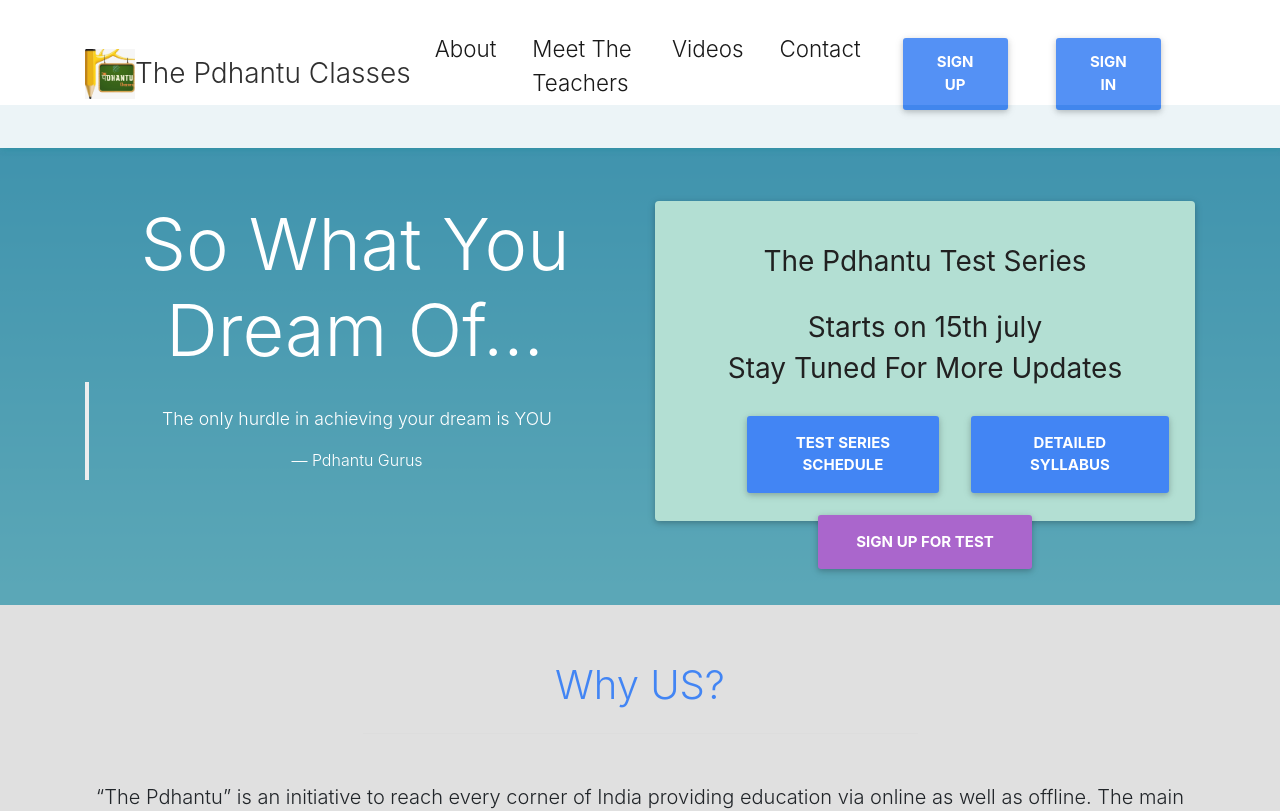
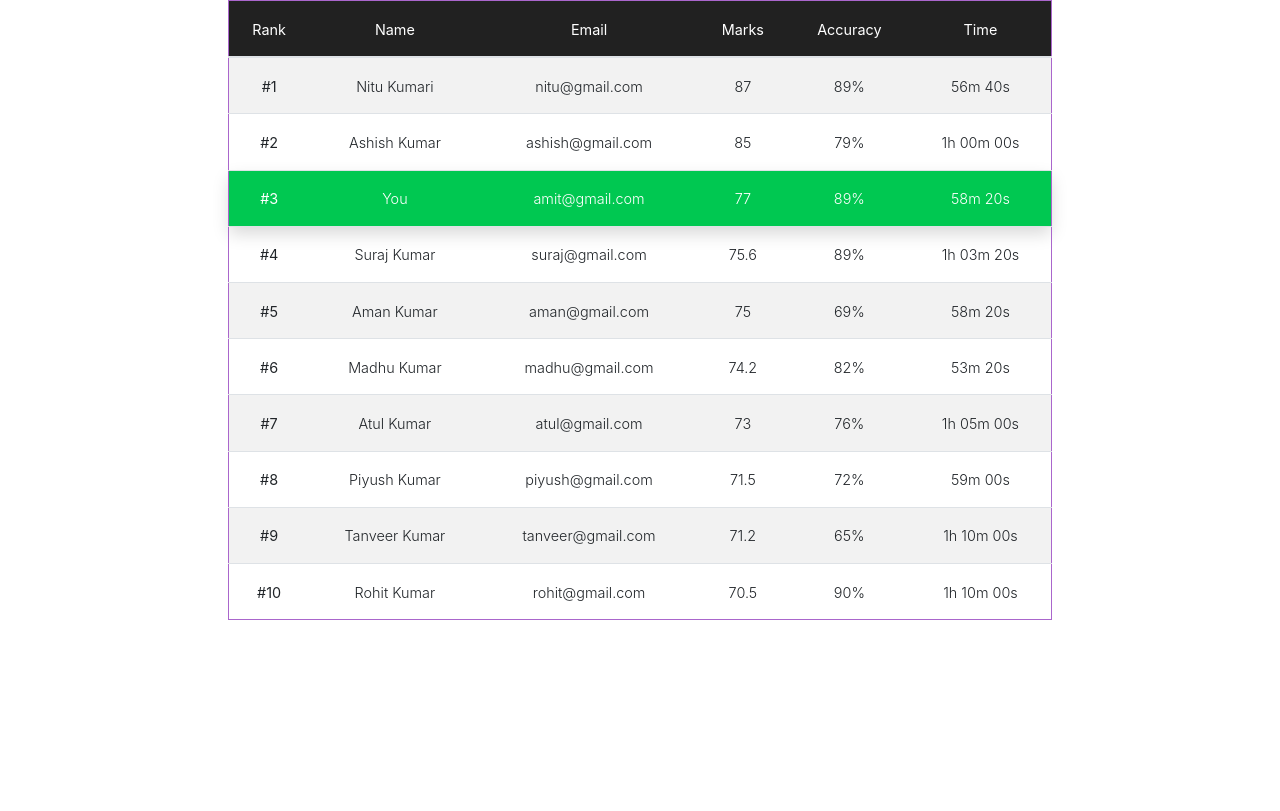
Before and after one commit to Pdhantu-Classes/Test-Series-Frontend, a React (Create React App) app: page /user/dashboard in a window 1280 px wide. Before the commit this address led to /home. Shown: the top 811 px of the page. Built offline with nearby package versions, Linux system fonts and the light colour scheme; what react-alert-template-basic would draw is missing.

Commit message:
Added: Test Rank Module

```diff
--- a/src/containers/User/UserDashborad.js
+++ b/src/containers/User/UserDashborad.js
@@ -1,10 +1,31 @@
-import React from 'react';
+import React, { useEffect, useState } from 'react';
+import http from 'axios'
 import '../../css/LandingPage.css'
 import '../../css/DashBoard.css';
 import UserNavBar from '../User/UserNavBar'
+
+const USER_ID = 2
 const Dashboard = () => {
 
-   return(
+  const [mockPapers, setMockTestPaper] = useState([])
+  const [loading, setLoading] = useState(true)
+
+  useEffect(() => {
+    setLoading(true)
+    http
+      .get('http://localhost:5000/getAllMockPaper', {
+        headers: {
+          user_id: USER_ID
+        }
+      })
+      .then(res => {
+        setLoading(false)
+        setMockTestPaper(res.data.mock_paper)
+      })
+      .catch(err => console.log(err))
+  }, [])
+
+  return (
 
     <div >
       <UserNavBar />
@@ -15,6 +36,74 @@ const Dashboard = () => {
             </h1>
         </div>
       </div>
+      {
+        !loading ?
+          <div class='table-responsive col-10 offset-1 text-center'>
+            <table id="tablePreview" class="table table-bordered table-hover">
+              <thead>
+                <tr>
+                  <th>S.No</th>
+                  <th>Paper Name</th>
+                  <th>Paper Date</th>
+                  <th>Status</th>
+                  <th>View Details</th>
+                  <th className="text-primary" style={{ fontSize: '16px', fontStyle: 'italic' }}>*Result will released next day of exam</th>
+                </tr>
+              </thead>
+              <tbody>
+                {
+                  mockPapers.map((data, index) => {
+                    return (
+                      <tr>
+                        <th scope="row">{index + 1}</th>
+                        <td className="font-weight-bold">{data.mock_paper_name}</td>
+                        <td>{data.paper_date}</td>
+                        {
+                          !data.is_active && !data.is_finished ?
+                            <td className="text-primary font-weight-bold">Upcoming</td> :
+                            data.is_active && !data.is_finished ?
+                              <td className="text-success font-weight-bold blink">Live&#8226; </td> :
+                              !data.is_active && data.is_finished ?
+                                <td className="text-danger font-weight-bold">Finished</td> :
+                                null
+                        }
+
+                        <td><button className="btn btn-secondary">Click Here</button></td>
+
+                        {
+                          !data.is_active && data.is_finished && data.is_attempted && data.is_result_released ?
+                            <td>
+                              <button className="btn btn-success mr-2">View Result</button>
+                              <button className="btn btn-danger">View Rank</button>
+                            </td>
+                            :
+                            !data.is_active && data.is_finished && !data.is_attempted ?
+                              <td>
+                                <button className="btn btn-success mr-2" disabled>Not Attempted</button>
+                              </td>
+                              :
+                              data.is_active && !data.is_finished && data.is_attempted ?
+                                <td><button className="btn btn-danger" disabled>Completed</button></td>
+                                :
+                                data.is_active && !data.is_finished ?
+                                  <td><button className="btn btn-primary">Start Test</button></td>
+                                  :
+                                  !data.is_active && !data.is_finished ?
+                                    <td><button className="btn btn-primary" disabled>Coming Soon</button></td>
+                                    :
+                                    null
+                        }
+
+                      </tr>
+                    )
+                  })
+                }
+              </tbody>
+            </table>
+          </div>
+          :
+          <div>Loading...</div>
+      }
     </div>
 
   )
--- a/src/core/constants/apiConstant.js
+++ b/src/core/constants/apiConstant.js
@@ -1,6 +1,6 @@
 //  let base_url = 'https://pdhnatu.herokuapp.com'
- let base_url = "http://3.17.56.99:5000";
-// let base_url = "http://localhost:5000"
+//  let base_url = "http://3.17.56.99:5000";
+let base_url = "http://localhost:5000"
 
 export const API_ENDPOINTS = {
   USERS: {
--- a/src/css/DashBoard.css
+++ b/src/css/DashBoard.css
@@ -71,3 +71,18 @@
 
   .border-top { border-top: 1px solid #e5e5e5; }
   .border-bottom { border-bottom: 1px solid #e5e5e5; }
+
+  @keyframes blink {
+    50% {
+      opacity: 0.0;
+    }
+  }
+  @-webkit-keyframes blink {
+    50% {
+      opacity: 0.0;
+    }
+  }
+  .blink {
+    animation: blink 0.5s step-start 0s infinite;
+    -webkit-animation: blink 1s step-start 0s infinite;
+  }
--- a/src/index.js
+++ b/src/index.js
@@ -2,9 +2,11 @@ import React from 'react';
 import ReactDOM from 'react-dom';
 import './index.css';
 import * as serviceWorker from './serviceWorker';
-import Routes from './Routes'
+// import Routes from './Routes'
 import { transitions, positions,types, Provider as AlertProvider } from 'react-alert'
 import AlertTemplate from 'react-alert-template-basic'
+import TestRank from './pages/TestSeries/TestRank';
+// import TestResponse from './pages/TestSeries/TestResponse';
 //  import TestScreen from './pages/TestSeries/TestScreen';
 
 const options = {
@@ -18,8 +20,10 @@ const options = {
 ReactDOM.render(
   <React.StrictMode>
       <AlertProvider template={AlertTemplate} {...options}>
-          <Routes />
+          {/* <Routes /> */}
           {/* <TestScreen/> */}
+          {/* <TestResponse/> */}
+          <TestRank/>
       </AlertProvider>
   </React.StrictMode>,
   document.getElementById('root')
--- /dev/null
+++ b/src/pages/TestSeries/TestRank.js
@@ -0,0 +1,165 @@
+import React from 'react'
+
+var rankData = [
+    {
+        "user_id":3,
+        "user_firstname":"Nitu",
+        "user_lastname":"Kumari",
+        "user_email":"nitu@gmail.com",
+        "marks":87,
+        "accuracy":89,
+        "paper_time":3400
+    },
+    {
+        "user_id":6,
+        "user_firstname":"Ashish",
+        "user_lastname":"Kumar",
+        "user_email":"ashish@gmail.com",
+        "marks":85,
+        "accuracy":79,
+        "paper_time":3600
+    },
+    {
+        "user_id":4,
+        "user_firstname":"Amit",
+        "user_lastname":"Kumar",
+        "user_email":"amit@gmail.com",
+        "marks":77,
+        "accuracy":89,
+        "paper_time":3500
+    },
+    {
+        "user_id":8,
+        "user_firstname":"Suraj",
+        "user_lastname":"Kumar",
+        "user_email":"suraj@gmail.com",
+        "marks":75.6,
+        "accuracy":89,
+        "paper_time":3800
+    },
+    {
+        "user_id":10,
+        "user_firstname":"Aman",
+        "user_lastname":"Kumar",
+        "user_email":"aman@gmail.com",
+        "marks":75,
+        "accuracy":69,
+        "paper_time":3500
+    },
+    {
+        "user_id":1,
+        "user_firstname":"Madhu",
+        "user_lastname":"Kumar",
+        "user_email":"madhu@gmail.com",
+        "marks":74.2,
+        "accuracy":82,
+        "paper_time":3200
+    },
+    {
+        "user_id":18,
+        "user_firstname":"Atul",
+        "user_lastname":"Kumar",
+        "user_email":"atul@gmail.com",
+        "marks":73,
+        "accuracy":76,
+        "paper_time":3900
+    },
+    {
+        "user_id":25,
+        "user_firstname":"Piyush",
+        "user_lastname":"Kumar",
+        "user_email":"piyush@gmail.com",
+        "marks":71.5,
+        "accuracy":72,
+        "paper_time":3540
+    },
+    {
+        "user_id":14,
+        "user_firstname":"Tanveer",
+        "user_lastname":"Kumar",
+        "user_email":"tanveer@gmail.com",
+        "marks":71.2,
+        "accuracy":65,
+        "paper_time":4200
+    },
+    {
+        "user_id":19,
+        "user_firstname":"Rohit",
+        "user_lastname":"Kumar",
+        "user_email":"rohit@gmail.com",
+        "marks":70.5,
+        "accuracy":90,
+        "paper_time":4200
+    }
+
+]
+
+function fancyTimeFormat(time)
+    {
+        var hrs = ~~(time / 3600);
+        var mins = ~~((time % 3600) / 60);
+        var secs = ~~time % 60;
+        var ret = "";
+
+        if (hrs > 0) {
+            ret += "" + hrs + "h " + (mins < 10 ? "0" : "");
+        }
+
+        ret += "" + mins + "m " + (secs < 10 ? "0" : "");
+        ret += "" + secs + "s";
+        return ret;
+    }
+
+const USER_ID = 4
+// const MOCK_PAPER_ID = 2
+
+export default function TestRank() {
+
+    return (
+        <div className="col-8 offset-2 text-center">
+            <table className="table table-hover table-striped border border-secondary">
+            <thead className="bg-dark text-white">
+                <tr>
+                <th>Rank</th>
+                <th>Name</th>
+                <th>Email</th>
+                <th>Marks</th>
+                <th>Accuracy</th>
+                <th>Time</th>
+                </tr>
+            </thead>
+            <tbody>
+                {
+                    rankData.map((data,index)=>{
+                        if(USER_ID === data.user_id){
+                            return(
+                                <tr id={data.id} className="bg-success text-white shadow p-3">
+                                    <th scope="row">#{index+1}</th>
+                                    <td>You</td>
+                                    <td>{data.user_email}</td>
+                                    <td>{data.marks}</td>
+                                    <td>{data.accuracy}%</td>
+                                    <td>{fancyTimeFormat(data.paper_time)}</td>
+                            </tr>
+                            )
+                        }else{
+                            return(
+                                <tr id={data.id}>
+                                    <th scope="row">#{index+1}</th>
+                                    <td>{data.user_firstname} {data.user_lastname}</td>
+                                    <td>{data.user_email}</td>
+                                    <td>{data.marks}</td>
+                                    <td>{data.accuracy}%</td>
+                                    <td>{fancyTimeFormat(data.paper_time)}</td>
+                                </tr>
+                            )
+                        }
+
+                    })
+                }
+
+            </tbody>
+            </table>
+        </div>
+    )
+}
```
Also changed, not shown: public/index.html (+15 -8 lines). Lines whose indentation alone changed are shown as unchanged.
